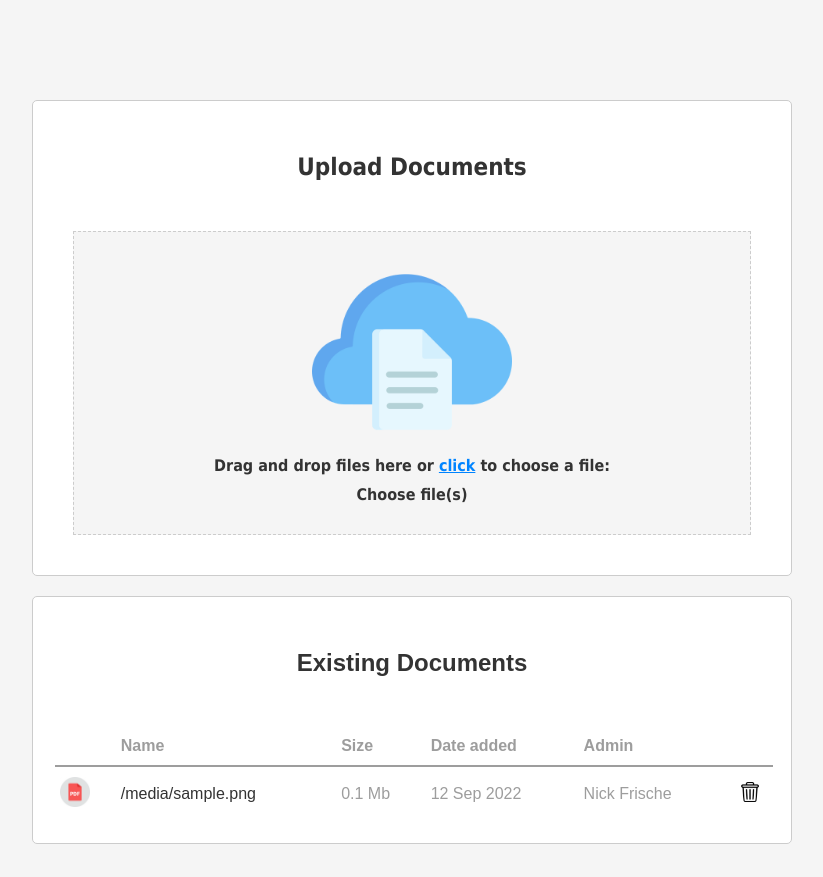
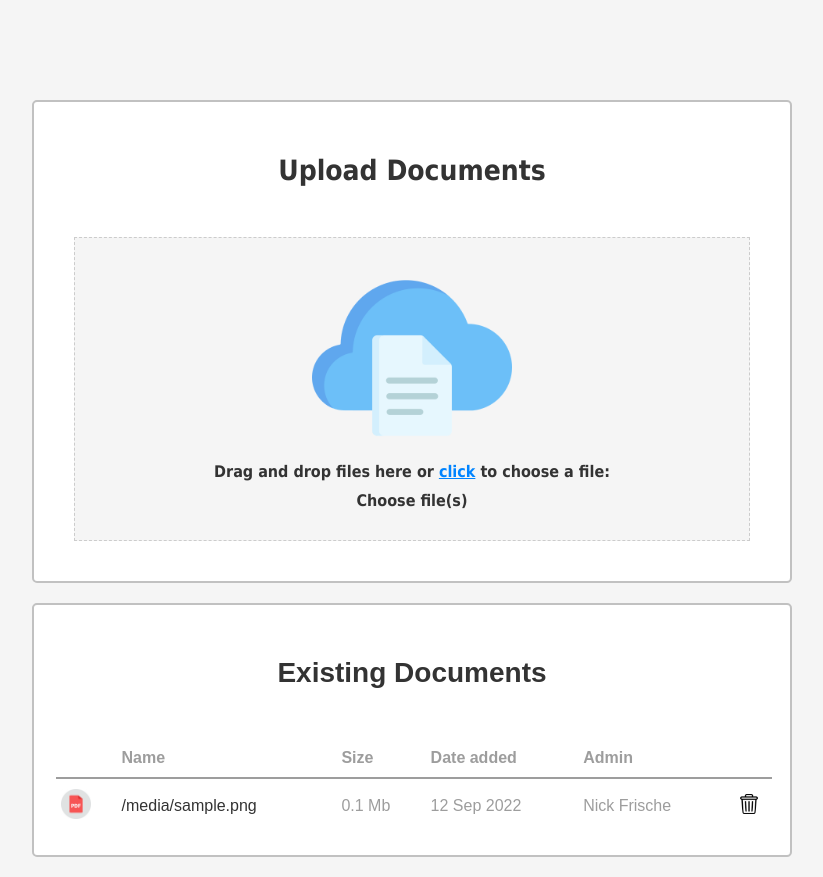
Before and after one commit to philiphess1/CustomerServiceChatbot, a Flask app: page /admin in a window 1280 px wide. Shown: the whole page, without its empty margins (228-1051 px from the left). Before the commit the page ends 844 px from the top, so only its background shows below. Run offline with Flask 3, Linux system fonts and the light colour scheme; a user stored in the database is signed in; tables that the repository leaves empty hold one stand-in row (values such as "Sample post"); a database or web service that is not in the repository returns one stand-in record (values such as "Sample title"); some libraries are stand-ins or nearby versions.

Commit message:
boarder and font chang on titles

```diff
--- a/static/css/admin.css
+++ b/static/css/admin.css
@@ -18,7 +18,7 @@ h1 {
 h2 {
     text-align: center;
     margin: 50px;
-    font-size: 24px;
+    font-size: 28px;
 }
 h3 {
     margin: 40px 0 20px 0;
@@ -30,7 +30,7 @@ h3 {
     padding: 40px;
     padding-top: 2px;
     background-color: #fff;
-    border: 1px solid #ccc;
+    border: 2px solid #c1c1c1;
     border-radius: 5px;
     margin-top: 100px;
     font-family: Tahoma;
@@ -41,7 +41,7 @@ h3 {
     padding: 20px;
     padding-top: 2px;
     background-color: #fff;
-    border: 1px solid #ccc;
+    border: 2px solid #c1c1c1;
     border-radius: 5px;
 }
 .click-text {
--- a/static/js/admin.js
+++ b/static/js/admin.js
@@ -128,6 +128,8 @@ uploadArea.addEventListener('drop', function(event) {
     updateFileListDisplay();
     updateFileSizeAndCount();
 });
+
+
 function updateFileSizeAndCount() {
     var fileInput = document.getElementById('file');
     var totalSize = 0;
```
